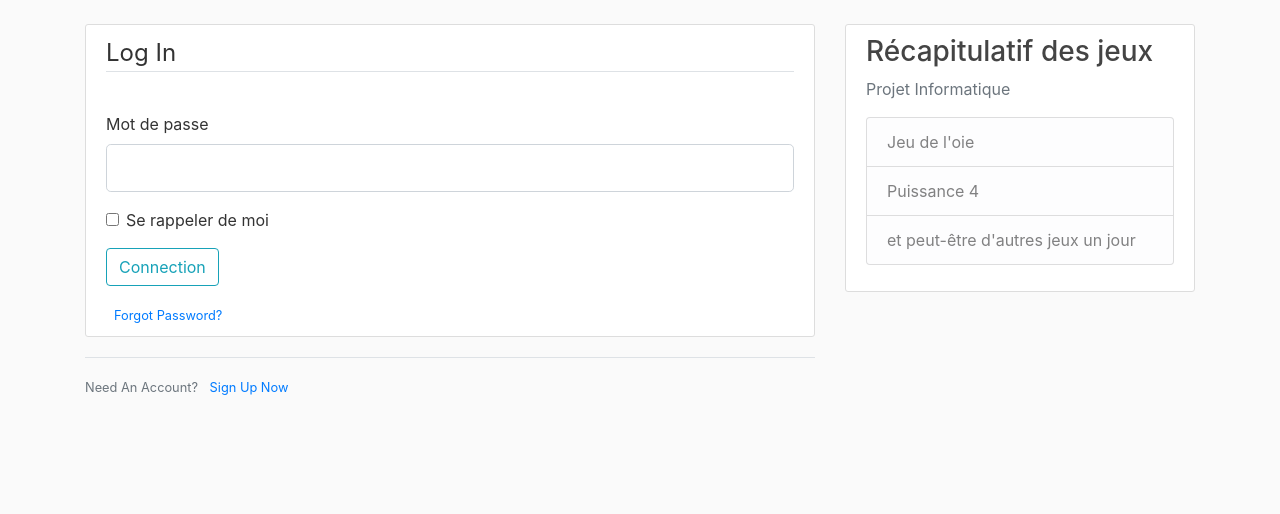
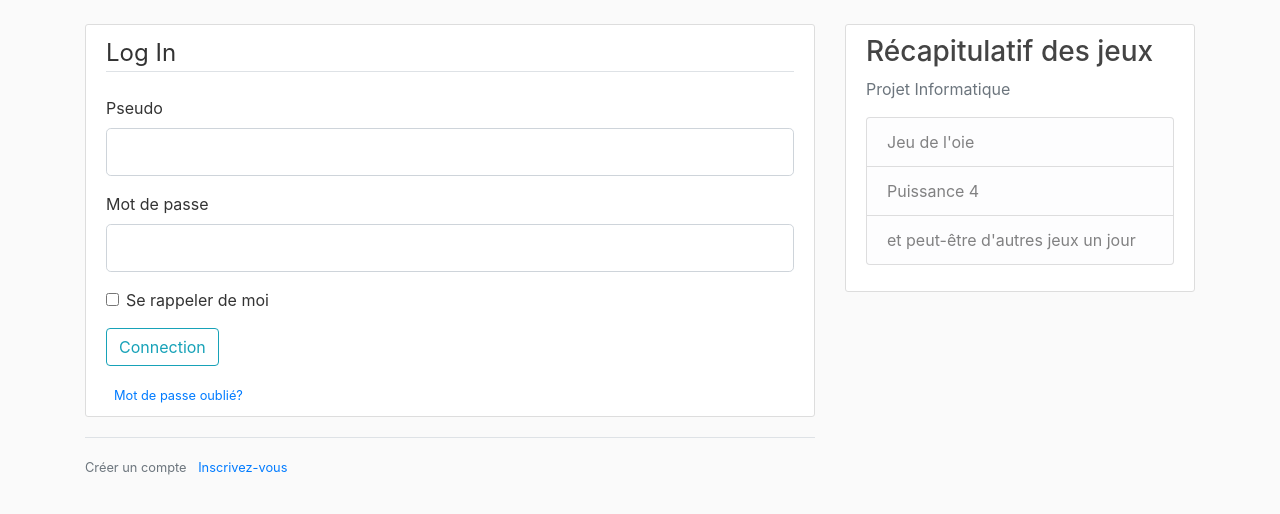
Before and after one commit to clementgabas/ENSAI_ProjetInfo_2A, a Flask app: template FLASK/codeZac/templates/connection.html in a window 1280 px wide. Shown: the part 56-570 px from the top of the page. Run offline with Flask 2, Linux system fonts and the light colour scheme; the template is opened without the code that fills it: values that come from a table or form of the project are taken from there, others are empty; parts of the project's set-up code (start-up, migrations or seed data) failed here and were passed over; some libraries are stand-ins or nearby versions.

Commit message:
quelques modifications

```diff
--- a/FLASK/codeZac/app.py
+++ b/FLASK/codeZac/app.py
@@ -7,8 +7,6 @@ Created on Sat Oct 24 12:25:50 2020
 import os as os
 from flask import Flask, render_template, url_for, flash, redirect
 from forms import FormulaireInscription, FormulaireConnection
-
-os.chdir("C:/Users/Zacharie/Documents/Projet-Info-2020/FLASK/code")
 
 app = Flask(__name__)
 
@@ -36,7 +34,7 @@ def ranking():
 
 @app.route("/api/inscription", methods=['GET', 'POST'])
 def register():
-    form = RegistrationForm()
+    form = FormulaireInscription()
     if form.validate_on_submit():
         flash(f'Compte créé pour {form.username.data}!', 'success')
         return redirect(url_for('accueil'))
@@ -45,9 +43,9 @@ def register():
 
 @app.route("/api/connection", methods=['GET', 'POST'])
 def login():
-    form = LoginForm()
+    form = FormulaireConnection()
     if form.validate_on_submit():
-        if form.email.data == 'admin' and form.password.data == 'password':
+        if form.username.data == 'admin' and form.password.data == 'password':
             flash('Connection établie', 'success')
             return redirect(url_for('home'))
         else:
--- a/FLASK/codeZac/templates/connection.html
+++ b/FLASK/codeZac/templates/connection.html
@@ -6,16 +6,16 @@
             <fieldset class="form-group">
                 <legend class="border-bottom mb-4">Log In</legend>
                 <div class="form-group">
-                    {{ form.email.label(class="form-control-label") }}
-                    {% if form.email.errors %}
-                        {{ form.email(class="form-control form-control-lg is-invalid") }}
+                    {{ form.username.label(class="form-control-label") }}
+                    {% if form.username.errors %}
+                        {{ form.username(class="form-control form-control-lg is-invalid") }}
                         <div class="invalid-feedback">
-                            {% for error in form.email.errors %}
+                            {% for error in form.username.errors %}
                                 <span>{{ error }}</span>
                             {% endfor %}
                         </div>
                     {% else %}
-                        {{ form.email(class="form-control form-control-lg") }}
+                        {{ form.username(class="form-control form-control-lg") }}
                     {% endif %}
                 </div>
                 <div class="form-group">
@@ -40,13 +40,13 @@
                 {{ form.submit(class="btn btn-outline-info") }}
             </div>
             <small class="text-muted ml-2">
-                <a href="#">Forgot Password?</a>
+                <a href="#">Mot de passe oublié?</a>
             </small>
         </form>
     </div>
     <div class="border-top pt-3">
         <small class="text-muted">
-            Need An Account? <a class="ml-2" href="{{ url_for('register') }}">Sign Up Now</a>
+            Créer un compte  <a class="ml-2" href="{{ url_for('register') }}">Inscrivez-vous</a>
         </small>
     </div>
 {% endblock content %}
```
Also changed, not shown: FLASK/codeZac/templates/inscription.html (+3 -15 lines), 1 other file.
